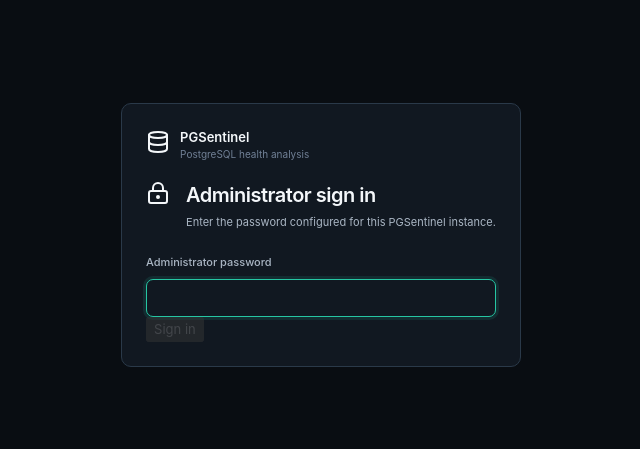
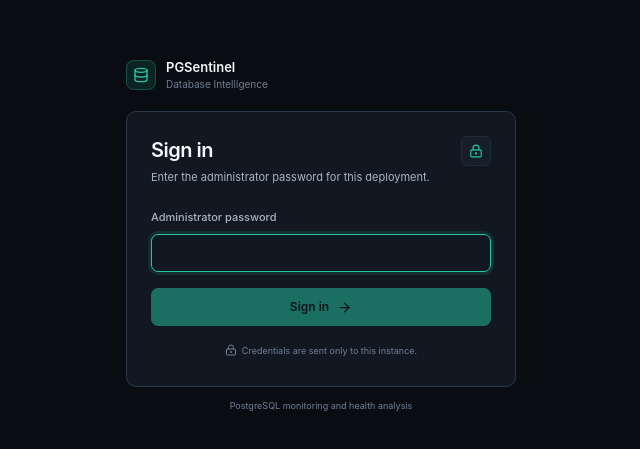
Before and after one commit to matta813/PGSentinel, a React (Vite) app in the folder frontend/: page / in a window 1280 px wide. Shown: the part 165-614 px from the top of the page, without its empty margins (319-959 px from the left). Built offline with nearby package versions, Linux system fonts and the light colour scheme; no server answers.

Commit message:
feat(ui): refine app shell and login

```diff
--- a/frontend/src/layouts/AppLayout.tsx
+++ b/frontend/src/layouts/AppLayout.tsx
@@ -1,16 +1,33 @@
-import {Activity,AlertTriangle,Database,FileSearch,Home,KeyRound,Lock,LogOut,Menu,Search,Settings,Table2,PanelLeftClose,Sun,Moon} from 'lucide-react'
-import {NavLink,Outlet} from 'react-router-dom'
-import {useEffect,useState} from 'react'
-import {api} from '../api/client'
-import {useApi} from '../hooks/useApi'
+import { Activity, AlertTriangle, ChevronRight, Database, FileSearch, Gauge, KeyRound, Lock, LogOut, Menu, Moon, Search, Settings, Sun, Table2, X } from 'lucide-react'
+import { NavLink, Outlet, useLocation } from 'react-router-dom'
+import { useEffect, useState } from 'react'
+import { api } from '../api/client'
+import { useApi } from '../hooks/useApi'
 
-const items=[['/','Overview',Home],['/problems','Problems',AlertTriangle],['/servers','Servers',Database],['/queries','Queries',Search],['/tables','Tables',Table2],['/indexes','Indexes',KeyRound],['/vacuum','Vacuum',Activity],['/locks','Locks',Lock],['/settings','Settings',Settings]] as const
+const groups = [
+  { label: 'Monitor', items: [['/', 'Overview', Gauge], ['/problems', 'Problems', AlertTriangle], ['/servers', 'Servers', Database]] },
+  { label: 'Database', items: [['/queries', 'Queries', Search], ['/tables', 'Tables', Table2], ['/indexes', 'Indexes', KeyRound], ['/vacuum', 'Vacuum', Activity], ['/locks', 'Locks', Lock]] },
+  { label: 'System', items: [['/settings', 'Settings', Settings]] },
+] as const
+const routeNames: Record<string, string> = { '/': 'Overview', '/problems': 'Problems', '/servers': 'Servers', '/queries': 'Queries', '/tables': 'Tables', '/indexes': 'Indexes', '/vacuum': 'Vacuum', '/locks': 'Locks', '/settings': 'Settings' }
 
-export function AppLayout({onLogout}:{onLogout:()=>void}){
-  const[open,setOpen]=useState(false)
-  const[dark,setDark]=useState(()=>localStorage.theme!=='light')
-  const{data:build}=useApi(()=>api.get<{version:string;commit:string}>('/version'),[])
-  useEffect(()=>{document.documentElement.dataset.theme=dark?'dark':'light';localStorage.theme=dark?'dark':'light'},[dark])
-  async function logout(){await api.post('/auth/logout');onLogout()}
-  return <div className="shell"><aside className={open?'open':''}><div className="brand"><div className="logo"><FileSearch size={19}/></div><strong>pgsentinel</strong><button className="icon mobile" onClick={()=>setOpen(false)}><PanelLeftClose/></button></div><nav>{items.map(([to,label,Icon])=><NavLink key={to} to={to} end={to==='/'} onClick={()=>setOpen(false)}><Icon size={17}/>{label}</NavLink>)}</nav><div className="side-foot"><div><span className="live-dot"/>Monitoring active</div><small>PGSentinel {build?.version??'dev'}{build?.commit!=='unknown'&&build?.commit?` · ${build.commit.slice(0,8)}`:''}</small></div></aside><main><header><button className="icon menu" onClick={()=>setOpen(true)}><Menu/></button><div><span className="crumb">PostgreSQL health analysis</span></div><div><button className="icon" title="Toggle color theme" onClick={()=>setDark(v=>!v)}>{dark?<Sun/>:<Moon/>}</button><button className="icon" title="Sign out" onClick={logout}><LogOut/></button></div></header><div className="page"><Outlet/></div></main></div>
+export function AppLayout({ onLogout }: { onLogout: () => void }) {
+  const [open, setOpen] = useState(false)
+  const [dark, setDark] = useState(() => localStorage.theme !== 'light')
+  const { pathname } = useLocation()
+  const { data: build } = useApi(() => api.get<{ version: string; commit: string }>('/version'), [])
+  useEffect(() => { document.documentElement.dataset.theme = dark ? 'dark' : 'light'; localStorage.theme = dark ? 'dark' : 'light' }, [dark])
+  async function logout() { await api.post('/auth/logout'); onLogout() }
+  return <div className="app-shell">
+    {open && <button className="nav-scrim" aria-label="Close navigation" onClick={() => setOpen(false)} />}
+    <aside className={`sidebar ${open ? 'open' : ''}`}>
+      <div className="brand"><span className="brand-mark"><FileSearch /></span><div><strong>PGSentinel</strong><small>Database Intelligence</small></div><button className="icon-button sidebar-close" aria-label="Close navigation" onClick={() => setOpen(false)}><X /></button></div>
+      <nav aria-label="Primary navigation">{groups.map(group => <div className="nav-group" key={group.label}><p>{group.label}</p>{group.items.map(([to, label, Icon]) => <NavLink key={to} to={to} end={to === '/'} onClick={() => setOpen(false)}><Icon /><span>{label}</span></NavLink>)}</div>)}</nav>
+      <div className="sidebar-footer"><div className="monitoring-state"><span className="live-dot" /><strong>Collector online</strong></div><div className="build-meta"><span>v{build?.version ?? 'dev'}</span>{build?.commit !== 'unknown' && build?.commit && <code>{build.commit.slice(0, 8)}</code>}</div></div>
+    </aside>
+    <main className="app-main">
+      <header className="topbar"><div className="topbar-context"><button className="icon-button menu-button" aria-label="Open navigation" onClick={() => setOpen(true)}><Menu /></button><span>PGSentinel</span><ChevronRight /><strong>{routeNames[pathname] ?? 'Database'}</strong></div><div className="topbar-actions"><span className="topbar-status"><i />Live</span><span className="topbar-divider" /><button className="icon-button" aria-label={`Switch to ${dark ? 'light' : 'dark'} theme`} title="Toggle color theme" onClick={() => setDark(value => !value)}>{dark ? <Sun /> : <Moon />}</button><button className="icon-button" aria-label="Sign out" title="Sign out" onClick={() => void logout()}><LogOut /></button></div></header>
+      <div className="page"><Outlet /></div>
+    </main>
+  </div>
 }
--- a/frontend/src/pages/LoginPage.tsx
+++ b/frontend/src/pages/LoginPage.tsx
@@ -1,16 +1,11 @@
 import { FormEvent, useState } from 'react'
-import { Database, LockKeyhole } from 'lucide-react'
+import { AlertCircle, ArrowRight, Database, LockKeyhole } from 'lucide-react'
 import { APIError, api } from '../api/client'
 
 export function LoginPage({ onAuthenticated }: { onAuthenticated: () => void }) {
   const [password, setPassword] = useState('')
   const [error, setError] = useState('')
   const [busy, setBusy] = useState(false)
-  async function submit(event: FormEvent) {
-    event.preventDefault(); setBusy(true); setError('')
-    try { await api.post('/auth/login', { password }); setPassword(''); onAuthenticated() }
-    catch (reason) { setError(reason instanceof APIError ? reason.message : 'Unable to sign in') }
-    finally { setBusy(false) }
-  }
-  return <main className="auth-screen"><form className="auth-card" onSubmit={submit}><div className="auth-brand"><span><Database /></span><div><strong>PGSentinel</strong><small>PostgreSQL health analysis</small></div></div><div className="auth-heading"><LockKeyhole /><div><h1>Administrator sign in</h1><p>Enter the password configured for this PGSentinel instance.</p></div></div><label>Administrator password<input autoFocus autoComplete="current-password" type="password" value={password} onChange={event => setPassword(event.target.value)} required /></label>{error && <p className="auth-error" role="alert">{error}</p>}<button type="submit" disabled={busy || password.length === 0}>{busy ? 'Signing in…' : 'Sign in'}</button></form></main>
+  async function submit(event: FormEvent) { event.preventDefault(); setBusy(true); setError(''); try { await api.post('/auth/login', { password }); setPassword(''); onAuthenticated() } catch (reason) { setError(reason instanceof APIError ? reason.message : 'Unable to sign in') } finally { setBusy(false) } }
+  return <main className="auth-screen"><div className="auth-shell"><header className="auth-brand"><span className="brand-mark"><Database /></span><div><strong>PGSentinel</strong><small>Database Intelligence</small></div></header><form className="auth-card" onSubmit={submit}><div className="auth-heading"><div><h1>Sign in</h1><p>Enter the administrator password for this deployment.</p></div><span className="auth-lock"><LockKeyhole /></span></div><label>Administrator password<input autoFocus autoComplete="current-password" type="password" value={password} onChange={event => setPassword(event.target.value)} required /></label>{error && <div className="auth-error" role="alert"><AlertCircle />{error}</div>}<button className="button primary auth-submit" type="submit" disabled={busy || password.length === 0}>{busy ? <><span className="button-spinner" />Signing in…</> : <>Sign in <ArrowRight /></>}</button><p className="auth-security"><LockKeyhole />Credentials are sent only to this instance.</p></form><footer>PostgreSQL monitoring and health analysis</footer></div></main>
 }
```
Also changed, not shown: 1 other file (tests, documents, lock files or other folders).
